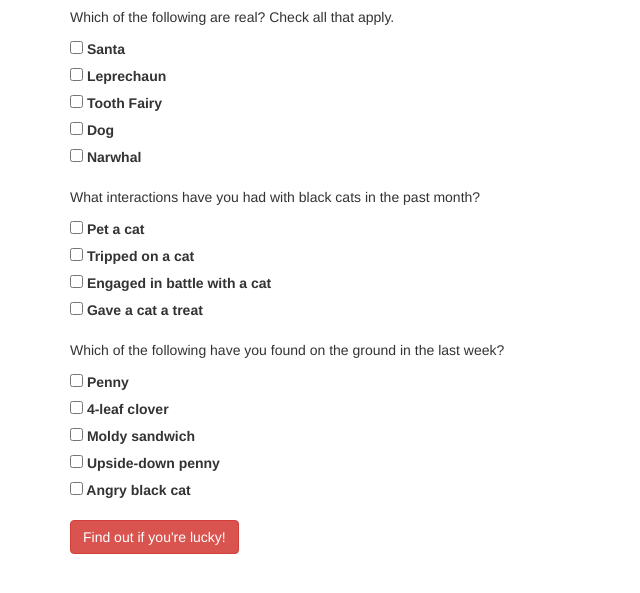
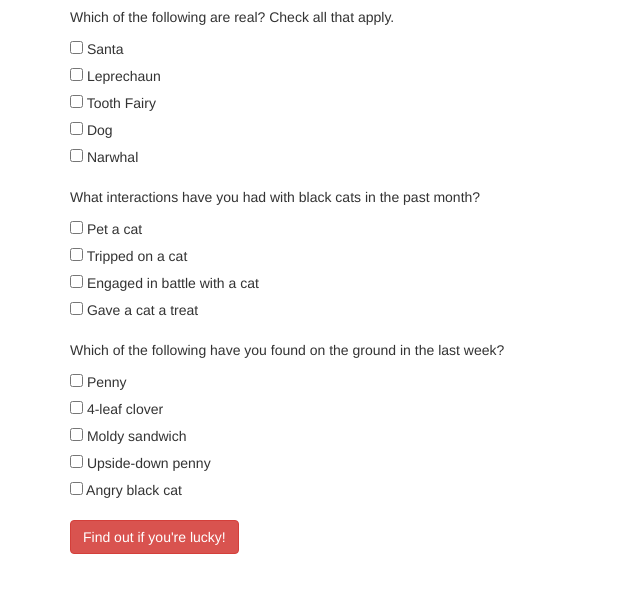
Before and after one commit to camander321/fortune-teller, a plain HTML site: page index.html in a window 1280 px wide. Shown: the part 63-656 px from the top of the page, without its empty margins (0-640 px from the left). Drawn offline with nearby package versions, Linux system fonts and the light colour scheme.

Commit message:
unbold labels

```diff
--- a/css/styles.css
+++ b/css/styles.css
@@ -3,3 +3,7 @@
 #whatever {
   display:none;
 }
+
+label {
+  font-weight: normal;
+}
```
